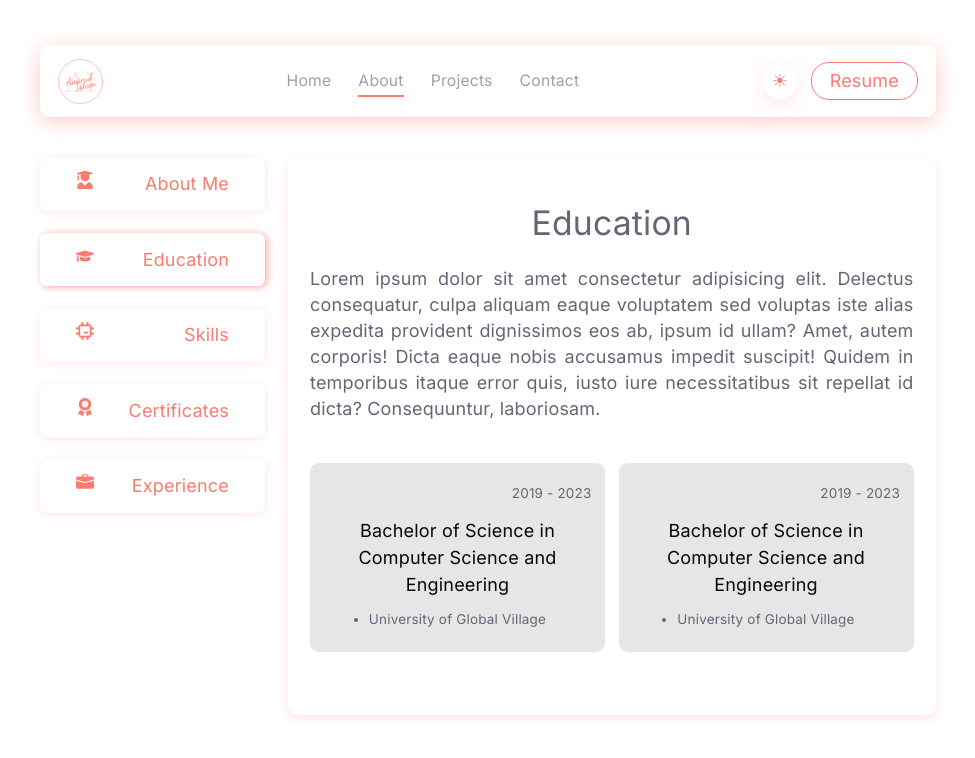
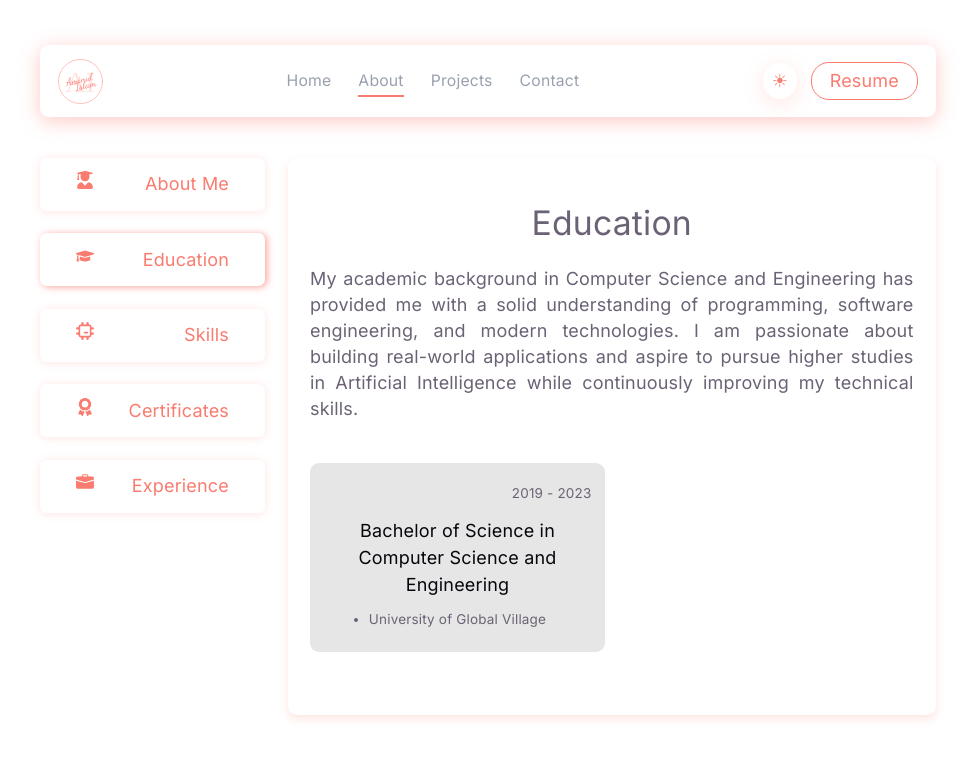
Before and after one commit to aminulaiba/portfolio, a React (Vite) app: page /about in a window 1280 px wide. Both pictures are taken after a click on the button "Education". Shown: the top 758 px of the page, without its empty margins (152-1127 px from the left). Built offline with nearby package versions, Linux system fonts and the light colour scheme; a web font is replaced by a local one.

Commit message:
updateing the texts of about page

```diff
--- a/src/components/Certificates.jsx
+++ b/src/components/Certificates.jsx
@@ -6,7 +6,7 @@ function Certificates() {
     <div>
         <h1 className='text-3xl my-5 text-center'>Certificates</h1>
         <p className='text-justify'>
-            Lorem ipsum dolor sit amet consectetur adipisicing elit. Molestias, tempora cumque debitis quod eius temporibus.
+            I believe learning extends beyond the classroom. I actively pursue certifications and online courses to strengthen my technical knowledge and stay up to date with industry trends. These achievements reflect my commitment to continuous learning and professional growth.
         </p>
 
         <div className='grid grid-cols-1 gap-3 lg:grid-cols-2 mt-9'>
--- a/src/components/Education.jsx
+++ b/src/components/Education.jsx
@@ -5,7 +5,7 @@ function Education() {
     <div>
         <h1 className='text-3xl my-5 text-center'>Education</h1>
         <p className='text-justify'>
-            Lorem ipsum dolor sit amet consectetur adipisicing elit. Delectus consequatur, culpa aliquam eaque voluptatem sed voluptas iste alias expedita provident dignissimos eos ab, ipsum id ullam? Amet, autem corporis! Dicta eaque nobis accusamus impedit suscipit! Quidem in temporibus itaque error quis, iusto iure necessitatibus sit repellat id dicta? Consequuntur, laboriosam.
+            My academic background in Computer Science and Engineering has provided me with a solid understanding of programming, software engineering, and modern technologies. I am passionate about building real-world applications and aspire to pursue higher studies in Artificial Intelligence while continuously improving my technical skills.
         </p>
 
         <div className='grid grid-cols-1 gap-3 lg:grid-cols-2 my-9'>
@@ -17,13 +17,13 @@ function Education() {
             </ul>
           </div>
 
-          <div className='flex flex-col gap-3 items-center justify-center px-3 py-5 text-center bg-accent-bg rounded-lg text-xs'>
+          {/* <div className='flex flex-col gap-3 items-center justify-center px-3 py-5 text-center bg-accent-bg rounded-lg text-xs'>
             <span className='w-full text-end'>2019 - 2023</span>
             <h3 className='text-base text-text-h'>Bachelor of Science in Computer Science and Engineering</h3>
             <ul className='list-disc'>
               <li>University of Global Village</li>
             </ul>
-          </div>
+          </div> */}
         </div>
     </div>
   )
--- a/src/components/Skills.jsx
+++ b/src/components/Skills.jsx
@@ -8,7 +8,7 @@ function Skills() {
     <div>
       <h3 className='text-3xl my-5 text-center'>My Skills</h3>
       <p className='text-ju'>
-        Lorem ipsum dolor sit amet consectetur adipisicing elit. Cum repudiandae nihil cumque excepturi dolorem odit hic consectetur placeat, dicta assumenda asperiores velit laboriosam. Sunt necessitatibus rem maxime obcaecati architecto magni.
+        I have experience working with modern web technologies, including React, Django, PostgreSQL, and REST APIs. Through hands-on projects and continuous learning, I strive to create reliable, user-friendly, and scalable applications while expanding my knowledge of emerging technologies.
       </p>
       {/* <section className='my-7'>
         {skillGroups.map((group, i) => (
```
